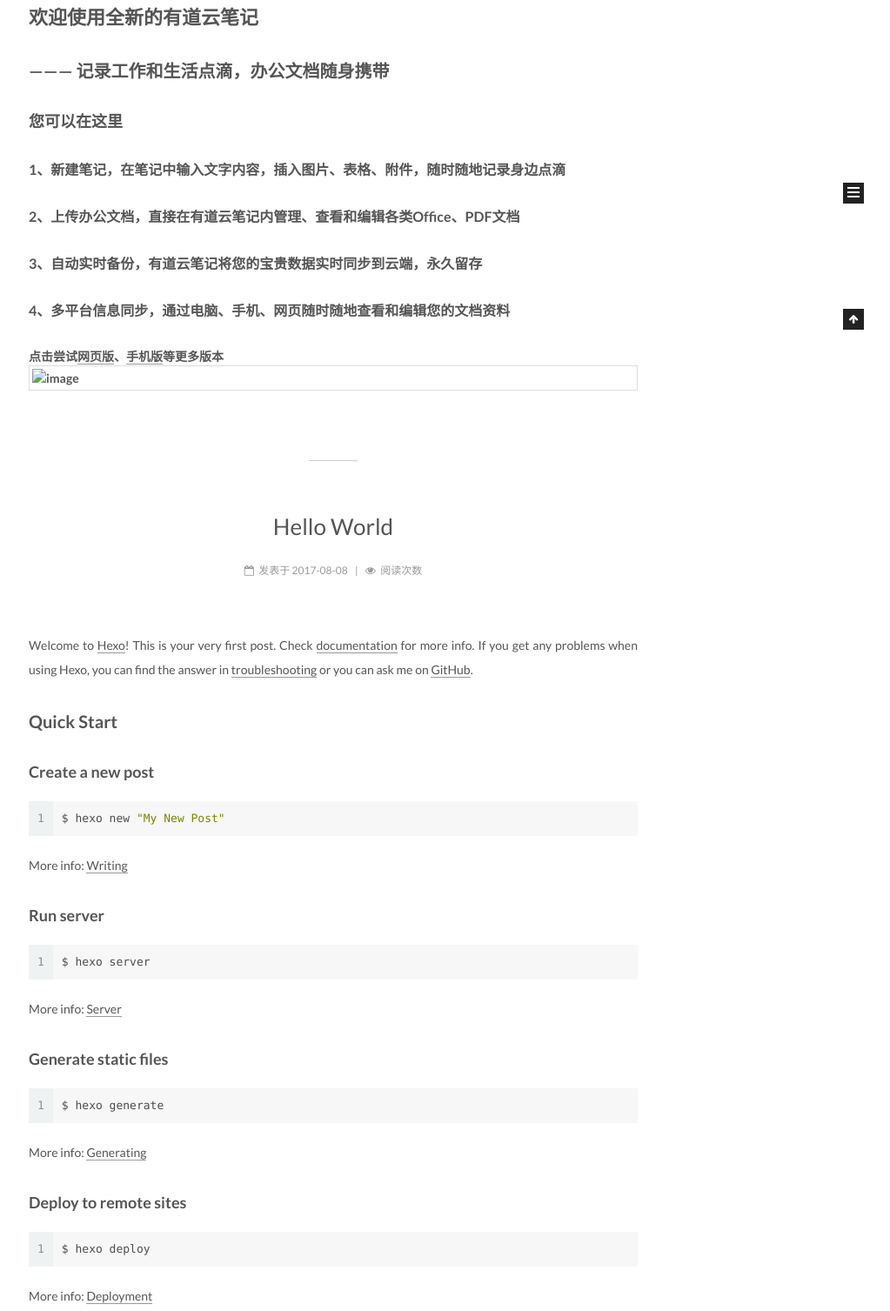
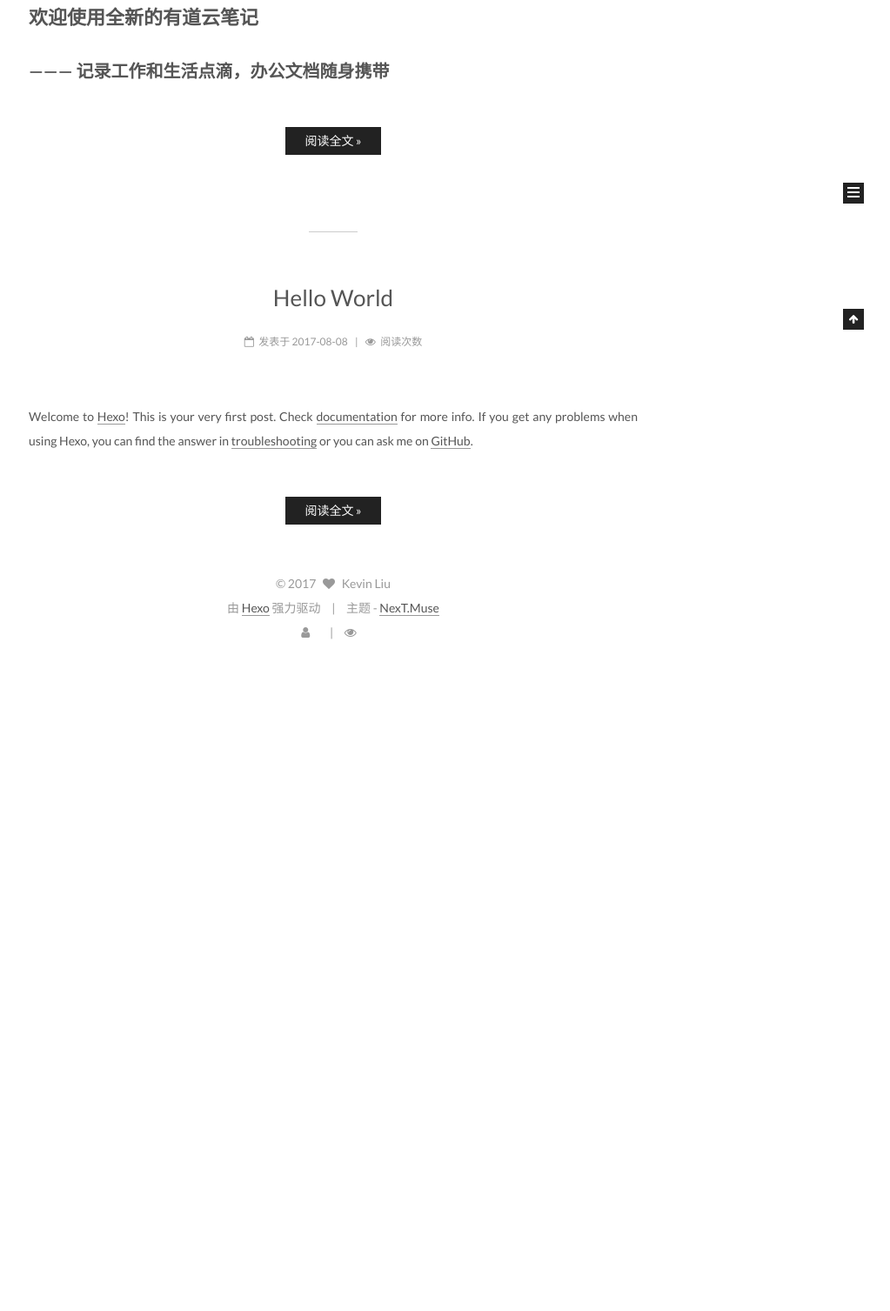
Before and after one commit to Liuheng268/liuheng268.github.io, a plain HTML site: page index.html in a window 1280 px wide. Shown: the part 521-2028 px from the top of the page at 87% size, without its empty margins (257-1280 px from the left). After the commit the page ends 1282 px from the top, so only its background shows below. Drawn offline with Linux system fonts and the light colour scheme; some packages are replaced by stand-ins of ours; a script that the page names is missing.

Commit message:
Site updated: 2017-08-08 15:12:34

```diff
--- a/index.html
+++ b/index.html
@@ -407,9 +407,14 @@
 
 
 
-
-            <h1 id="欢迎使用全新的有道云笔记"><a href="#欢迎使用全新的有道云笔记" class="headerlink" title="欢迎使用全新的有道云笔记"></a>欢迎使用全新的有道云笔记</h1><h2 id="———-记录工作和生活点滴，办公文档随身携带"><a href="#———-记录工作和生活点滴，办公文档随身携带" class="headerlink" title="——— 记录工作和生活点滴，办公文档随身携带"></a>——— 记录工作和生活点滴，办公文档随身携带</h2><h3 id="您可以在这里"><a href="#您可以在这里" class="headerlink" title="您可以在这里"></a>您可以在这里</h3><h4 id="1、新建笔记，在笔记中输入文字内容，插入图片、表格、附件，随时随地记录身边点滴"><a href="#1、新建笔记，在笔记中输入文字内容，插入图片、表格、附件，随时随地记录身边点滴" class="headerlink" title="1、新建笔记，在笔记中输入文字内容，插入图片、表格、附件，随时随地记录身边点滴"></a>1、新建笔记，在笔记中输入文字内容，插入图片、表格、附件，随时随地记录身边点滴</h4><h4 id="2、上传办公文档，直接在有道云笔记内管理、查看和编辑各类Office、PDF文档"><a href="#2、上传办公文档，直接在有道云笔记内管理、查看和编辑各类Office、PDF文档" class="headerlink" title="2、上传办公文档，直接在有道云笔记内管理、查看和编辑各类Office、PDF文档"></a>2、上传办公文档，直接在有道云笔记内管理、查看和编辑各类Office、PDF文档</h4><h4 id="3、自动实时备份，有道云笔记将您的宝贵数据实时同步到云端，永久留存"><a href="#3、自动实时备份，有道云笔记将您的宝贵数据实时同步到云端，永久留存" class="headerlink" title="3、自动实时备份，有道云笔记将您的宝贵数据实时同步到云端，永久留存"></a>3、自动实时备份，有道云笔记将您的宝贵数据实时同步到云端，永久留存</h4><h4 id="4、多平台信息同步，通过电脑、手机、网页随时随地查看和编辑您的文档资料"><a href="#4、多平台信息同步，通过电脑、手机、网页随时随地查看和编辑您的文档资料" class="headerlink" title="4、多平台信息同步，通过电脑、手机、网页随时随地查看和编辑您的文档资料"></a>4、多平台信息同步，通过电脑、手机、网页随时随地查看和编辑您的文档资料</h4><h5 id="点击尝试网页版、手机版等更多版本"><a href="#点击尝试网页版、手机版等更多版本" class="headerlink" title="点击尝试网页版、手机版等更多版本"></a>点击尝试<a href="http://note.youdao.com/" target="_blank" rel="external">网页版</a>、<a href="http://note.youdao.com/" target="_blank" rel="external">手机版</a>等更多版本<img src="http://note.youdao.com/favicon.ico" alt="image"></h5>
-
+          <h1 id="欢迎使用全新的有道云笔记"><a href="#欢迎使用全新的有道云笔记" class="headerlink" title="欢迎使用全新的有道云笔记"></a>欢迎使用全新的有道云笔记</h1><h2 id="———-记录工作和生活点滴，办公文档随身携带"><a href="#———-记录工作和生活点滴，办公文档随身携带" class="headerlink" title="——— 记录工作和生活点滴，办公文档随身携带"></a>——— 记录工作和生活点滴，办公文档随身携带</h2>
+          <!--noindex-->
+          <div class="post-button text-center">
+            <a class="btn" href="/2017/08/08/my-new-post/#more" rel="contents">
+              阅读全文 &raquo;
+            </a>
+          </div>
+          <!--/noindex-->
 
 
     </div>
@@ -537,18 +542,14 @@
 
 
 
-
-            <p>Welcome to <a href="https://hexo.io/" target="_blank" rel="external">Hexo</a>! This is your very first post. Check <a href="https://hexo.io/docs/" target="_blank" rel="external">documentation</a> for more info. If you get any problems when using Hexo, you can find the answer in <a href="https://hexo.io/docs/troubleshooting.html" target="_blank" rel="external">troubleshooting</a> or you can ask me on <a href="https://github.com/hexojs/hexo/issues" target="_blank" rel="external">GitHub</a>.</p>
-<h2 id="Quick-Start"><a href="#Quick-Start" class="headerlink" title="Quick Start"></a>Quick Start</h2><h3 id="Create-a-new-post"><a href="#Create-a-new-post" class="headerlink" title="Create a new post"></a>Create a new post</h3><figure class="highlight bash"><table><tr><td class="gutter"><pre><div class="line">1</div></pre></td><td class="code"><pre><div class="line">$ hexo new <span class="string">"My New Post"</span></div></pre></td></tr></table></figure>
-<p>More info: <a href="https://hexo.io/docs/writing.html" target="_blank" rel="external">Writing</a></p>
-<h3 id="Run-server"><a href="#Run-server" class="headerlink" title="Run server"></a>Run server</h3><figure class="highlight bash"><table><tr><td class="gutter"><pre><div class="line">1</div></pre></td><td class="code"><pre><div class="line">$ hexo server</div></pre></td></tr></table></figure>
-<p>More info: <a href="https://hexo.io/docs/server.html" target="_blank" rel="external">Server</a></p>
-<h3 id="Generate-static-files"><a href="#Generate-static-files" class="headerlink" title="Generate static files"></a>Generate static files</h3><figure class="highlight bash"><table><tr><td class="gutter"><pre><div class="line">1</div></pre></td><td class="code"><pre><div class="line">$ hexo generate</div></pre></td></tr></table></figure>
-<p>More info: <a href="https://hexo.io/docs/generating.html" target="_blank" rel="external">Generating</a></p>
-<h3 id="Deploy-to-remote-sites"><a href="#Deploy-to-remote-sites" class="headerlink" title="Deploy to remote sites"></a>Deploy to remote sites</h3><figure class="highlight bash"><table><tr><td class="gutter"><pre><div class="line">1</div></pre></td><td class="code"><pre><div class="line">$ hexo deploy</div></pre></td></tr></table></figure>
-<p>More info: <a href="https://hexo.io/docs/deployment.html" target="_blank" rel="external">Deployment</a></p>
-
-
+          <p>Welcome to <a href="https://hexo.io/" target="_blank" rel="external">Hexo</a>! This is your very first post. Check <a href="https://hexo.io/docs/" target="_blank" rel="external">documentation</a> for more info. If you get any problems when using Hexo, you can find the answer in <a href="https://hexo.io/docs/troubleshooting.html" target="_blank" rel="external">troubleshooting</a> or you can ask me on <a href="https://github.com/hexojs/hexo/issues" target="_blank" rel="external">GitHub</a>.<br>
+          <!--noindex-->
+          <div class="post-button text-center">
+            <a class="btn" href="/2017/08/08/hello-world/#more" rel="contents">
+              阅读全文 &raquo;
+            </a>
+          </div>
+          <!--/noindex-->
 
 
     </div>
--- a/search.xml
+++ b/search.xml
@@ -3,7 +3,7 @@
   <entry>
     <title><![CDATA[博客测试]]></title>
     <url>%2F2017%2F08%2F08%2Fmy-new-post%2F</url>
-    <content type="text"><![CDATA[欢迎使用全新的有道云笔记——— 记录工作和生活点滴，办公文档随身携带您可以在这里1、新建笔记，在笔记中输入文字内容，插入图片、表格、附件，随时随地记录身边点滴2、上传办公文档，直接在有道云笔记内管理、查看和编辑各类Office、PDF文档3、自动实时备份，有道云笔记将您的宝贵数据实时同步到云端，永久留存4、多平台信息同步，通过电脑、手机、网页随时随地查看和编辑您的文档资料点击尝试网页版、手机版等更多版本]]></content>
+    <content type="text"><![CDATA[欢迎使用全新的有道云笔记——— 记录工作和生活点滴，办公文档随身携带 您可以在这里1、新建笔记，在笔记中输入文字内容，插入图片、表格、附件，随时随地记录身边点滴2、上传办公文档，直接在有道云笔记内管理、查看和编辑各类Office、PDF文档3、自动实时备份，有道云笔记将您的宝贵数据实时同步到云端，永久留存4、多平台信息同步，通过电脑、手机、网页随时随地查看和编辑您的文档资料点击尝试网页版、手机版等更多版本]]></content>
       <tags>
         <tag>test</tag>
       </tags>
```
Also changed, not shown: 2017/08/08/hello-world/index.html (+7 -5 lines), 2017/08/08/my-new-post/index.html (+6 -7 lines), images/avatar.gif.
